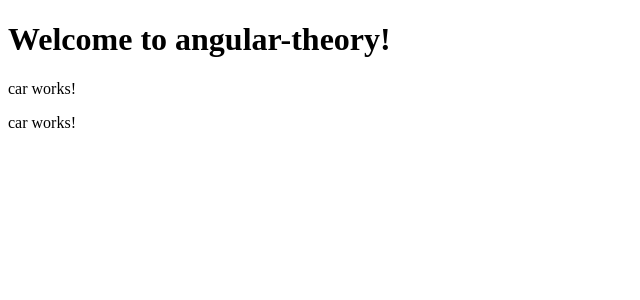
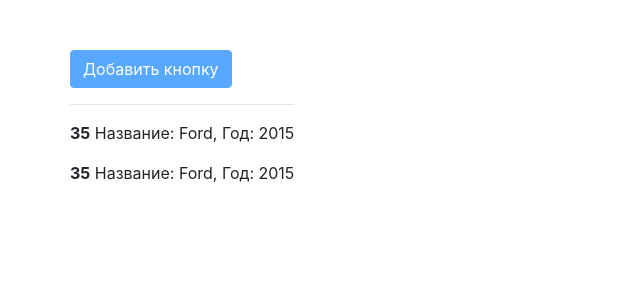
Before and after one commit to nevka/angular-theory, an Angular app: page / in a window 1280 px wide. Shown: the top 300 px of the page, without its empty margins (0-640 px from the left). Built offline with nearby package versions, Linux system fonts and the light colour scheme.

Commit message:
template VS component

```diff
--- a/angular.json
+++ b/angular.json
@@ -23,6 +23,7 @@
               "src/assets"
             ],
             "styles": [
+              "./node_modules/bootstrap/dist/css/bootstrap.min.css",
               "src/styles.css"
             ],
             "scripts": []
--- a/package.json
+++ b/package.json
@@ -20,6 +20,7 @@
     "@angular/platform-browser": "~7.0.0",
     "@angular/platform-browser-dynamic": "~7.0.0",
     "@angular/router": "~7.0.0",
+    "bootstrap": "^4.1.3",
     "core-js": "^2.5.4",
     "rxjs": "~6.3.3",
     "zone.js": "~0.8.26"
--- a/src/app/app.component.html
+++ b/src/app/app.component.html
@@ -1,7 +1,10 @@
-<h1>
-  Welcome to {{ title }}!
-</h1>
+<div class="container">
+  <div class="row">
+    <div class="col-xs-12">
+      <app-cars></app-cars>
+    </div>
+  </div>
+</div>
 
-<app-cars></app-cars>
 
 <router-outlet></router-outlet>
--- a/src/app/car/car.component.html
+++ b/src/app/car/car.component.html
@@ -1,3 +1,2 @@
-<p>
-  car works!
-</p>
+
+<p><b>{{ 10+25 }}</b> {{ 'Название' }}: {{ getName() }}, Год: {{ carYear }}</p>
--- a/src/app/car/car.component.ts
+++ b/src/app/car/car.component.ts
@@ -1,4 +1,4 @@
-import { Component, OnInit } from '@angular/core';
+import { Component } from '@angular/core';
 
 @Component({
   //selector: 'app-car',
@@ -7,11 +7,11 @@
   templateUrl: './car.component.html',
   styleUrls: ['./car.component.css']
 })
-export class CarComponent implements OnInit {
+export class CarComponent {
+  carName = 'Ford';
+  carYear = 2015;
 
-  constructor() { }
-
-  ngOnInit() {
+  getName () {
+    return this.carName;
   }
-
 }
--- a/src/app/cars/cars.component.html
+++ b/src/app/cars/cars.component.html
@@ -1,2 +1,6 @@
+<!--<button [disabled]="!canAddCar" class="btn btn-primary">Добавить кнопку</button>-->
+<button disabled="{{ !canAddCar }}" class="btn btn-primary">Добавить кнопку</button>
+<hr />
+
 <div class="appCar"></div>
 <div class="appCar"></div>
--- a/src/app/cars/cars.component.ts
+++ b/src/app/cars/cars.component.ts
@@ -1,15 +1,21 @@
-import { Component, OnInit } from '@angular/core';
+import { Component } from '@angular/core';
 
 @Component({
   selector: 'app-cars',
   templateUrl: './cars.component.html',
   styleUrls: ['./cars.component.css']
 })
-export class CarsComponent implements OnInit {
+export class CarsComponent {
 
-  constructor() { }
+  canAddCar = false;
 
-  ngOnInit() {
-  }
+
+    constructor() {
+      setTimeout(() => {
+        this.canAddCar = true;
+      }, 4000);
+    }
+
+
 
 }
--- a/src/styles.css
+++ b/src/styles.css
@@ -1 +1,4 @@
 /* You can add global styles to this file, and also import other style files */
+body{
+    margin-top: 50px;
+}
```
Also changed, not shown: 1 other file (tests, documents, lock files or other folders).
